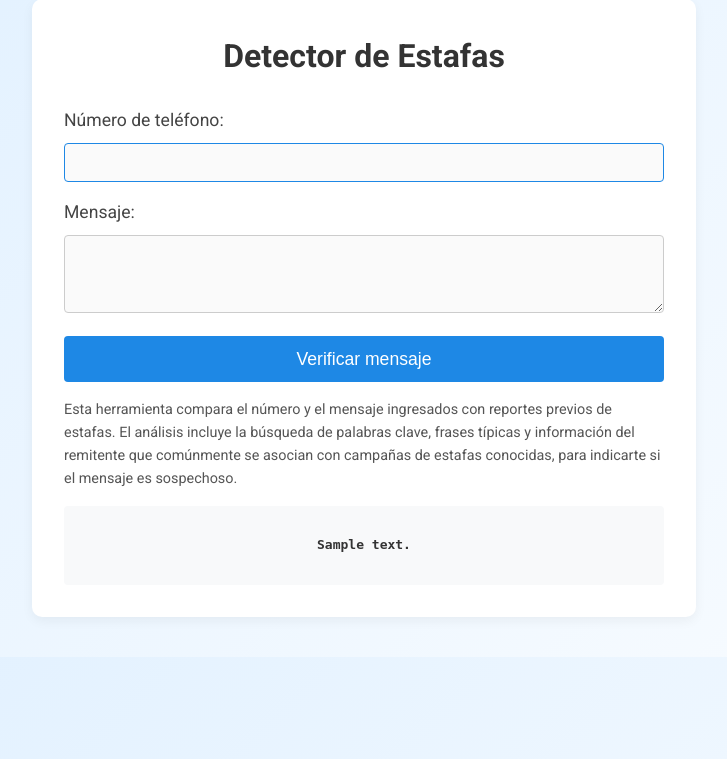
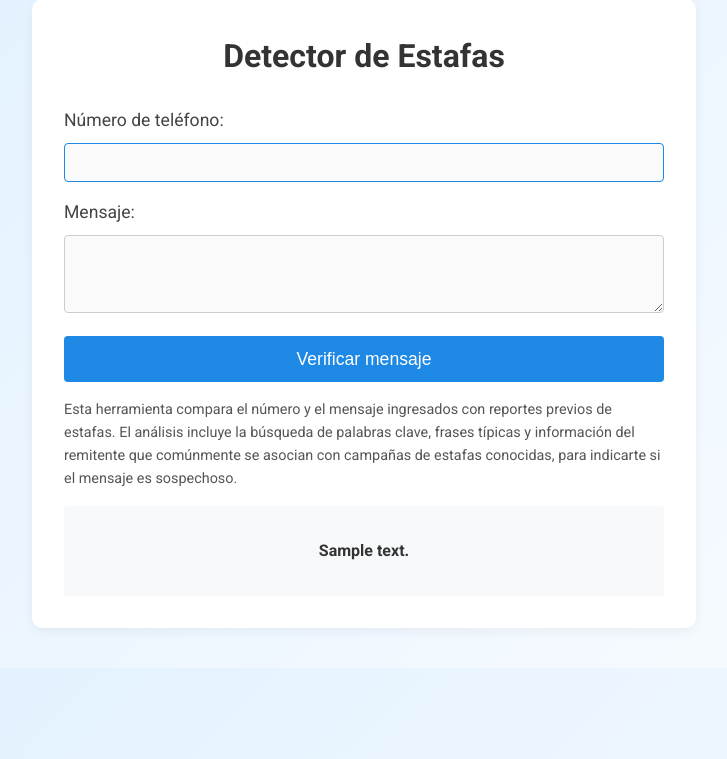
Before and after one commit to luisdiher22/DetectorEstafaCR, a Flask app: template templates/index.html in a window 1280 px wide. Shown: the part 41-800 px from the top of the page, without its empty margins (276-1003 px from the left). Run offline with Flask 3, Linux system fonts and the light colour scheme; the template is opened without the code that fills it: most values are stand-ins (such as "Sample title", 1, 10 or a date in 2020).

Commit message:
Improve result message display and add safety tips

```diff
--- a/app.py
+++ b/app.py
@@ -247,7 +247,10 @@ def check_scam():
         elif report_count == 1: # First time seen, not flagged by content, no user confirmations for this exact message
             result_message = (
                 "Este número no ha sido reportado aún, pero por favor ten cuidado. "
-                "Aquí hay algunas maneras fáciles de verificar si un mensaje es fraude."
+                "Aquí hay algunos consejos para determinar si un mensaje es estafa:\n"
+                "- No hagas clic en enlaces sospechosos ni descargues archivos de remitentes desconocidos.\n"
+                "- Verifica contactando directamente a la entidad que supuestamente env\xeda el mensaje.\n"
+                "- Desconf\xeda de premios u ofertas que suenan demasiado buenas para ser verdad."
             )
         elif 1 < report_count < 5:
             result_message = (
--- a/static/style.css
+++ b/static/style.css
@@ -103,6 +103,12 @@ textarea:focus {
     background-color: #f8f9fa;
 }
 
+.result pre {
+    white-space: pre-wrap;
+    word-wrap: break-word;
+    font-family: inherit;
+}
+
 .info {
     font-size: 0.9em;
     color: #555;
```
